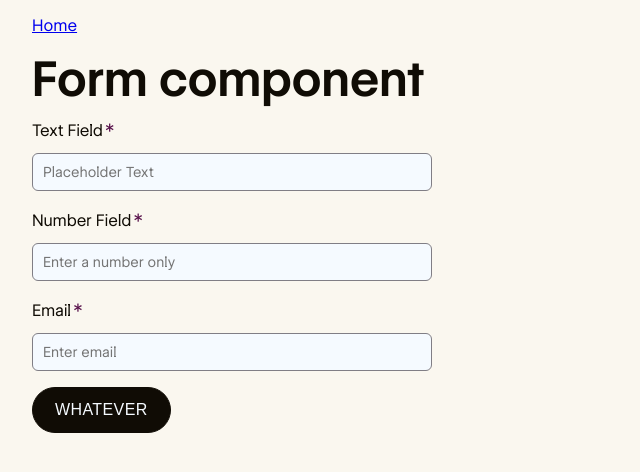
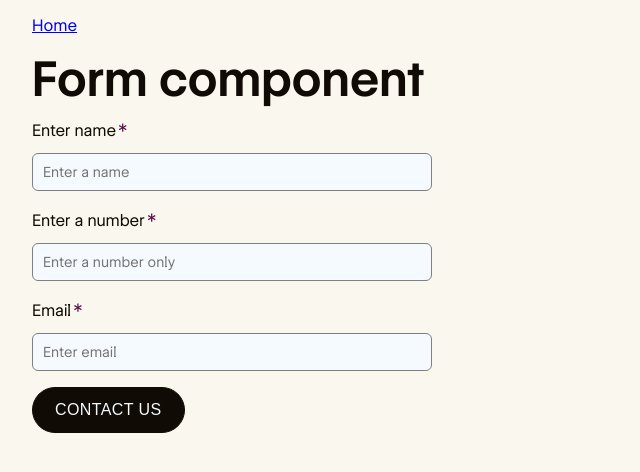
Before and after one commit to minapier/ux-ui-sample, a Next.js app: page /components/forms in a window 1280 px wide. Shown: the top 472 px of the page, without its empty margins (0-640 px from the left). Built offline with nearby package versions, Linux system fonts and the light colour scheme.

Commit message:
Update page.tsx

```diff
--- a/app/components/forms/page.tsx
+++ b/app/components/forms/page.tsx
@@ -11,18 +11,18 @@ export default function FormPage() {
         <div>
           <h1 className="h3">Form component</h1>
           <div style={{maxWidth: 400}}>
-            <FormComponent submitLabel="Whatever">
+            <FormComponent submitLabel="Contact Us">
               <InputField
-                fieldID="TextField"
-                fieldLabel="Text Field"
-                fieldName="TextField"
+                fieldID="NameField"
+                fieldLabel="Enter name"
+                fieldName="NameField"
                 fieldType="text"
-                fieldPlaceholder="Placeholder Text"
+                fieldPlaceholder="Enter a name"
                 required={true}
               />
               <InputField
                 fieldID="NumberField"
-                fieldLabel="Number Field"
+                fieldLabel="Enter a number"
                 fieldName="NumberField"
                 fieldType="number"
                 fieldPlaceholder="Enter a number only"
```
